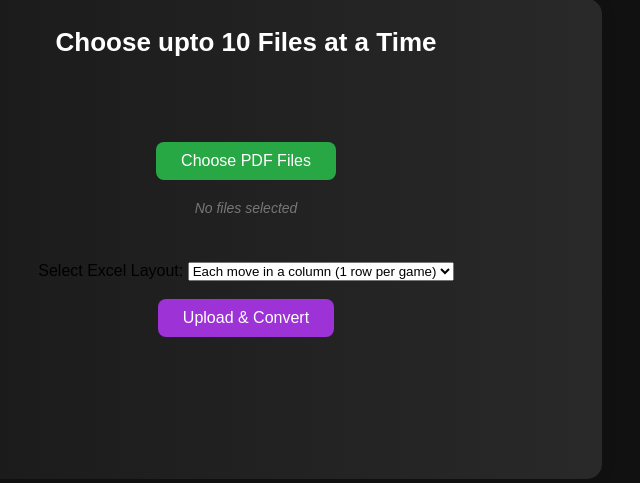
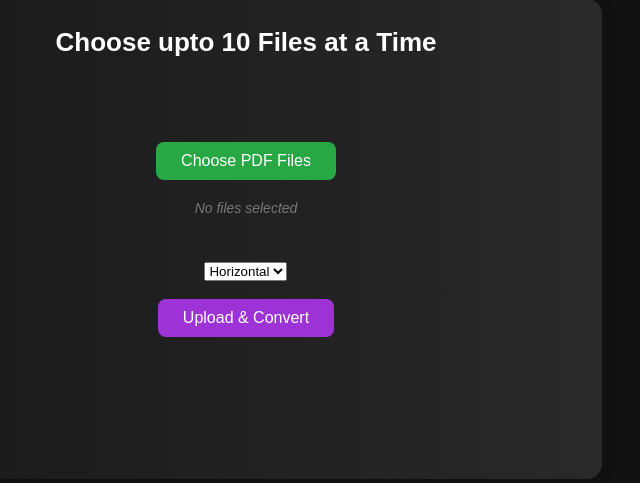
Before and after one commit to MahiTeja67/Chess-moves-to-excel, a Flask app: page / in a window 1280 px wide. Shown: the part 218-701 px from the top of the page, without its empty margins (394-1034 px from the left). Run offline with Flask 3, Linux system fonts and the light colour scheme.

Commit message:
Added Direction Dropdown

```diff
--- a/static/style.css
+++ b/static/style.css
@@ -77,3 +77,7 @@ input[type="file"] {
     top: 10px;
     font-size: 26px;
 }
+.label-head{
+  color: white;
+  font-size: 16px;
+}
--- a/templates/index.html
+++ b/templates/index.html
@@ -19,10 +19,9 @@
       <div id="fileNames">No files selected</div>
 
       <br><br>
-      <label for="layoutOption">Select Excel Layout:</label>
       <select id="layoutOption" name="layout" required>
-        <option value="horizontal">Each move in a column (1 row per game)</option>
-        <option value="vertical">Each move in a row (1 column per game)</option>
+        <option value="horizontal">Horizontal</option>
+        <option value="vertical">Vertical</option>
       </select>
 
       <br><br>
```
